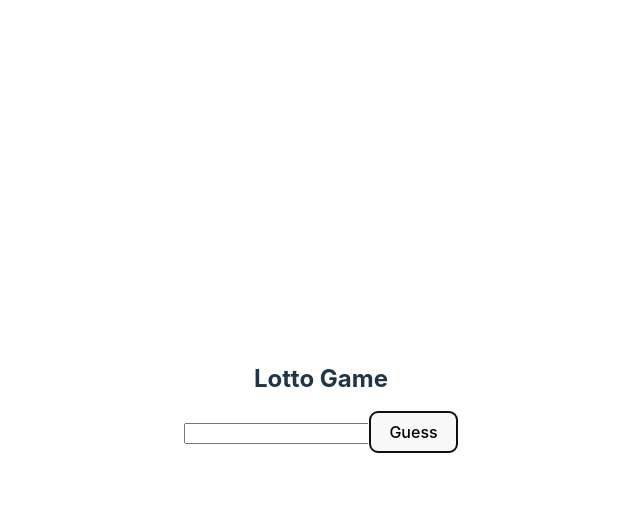
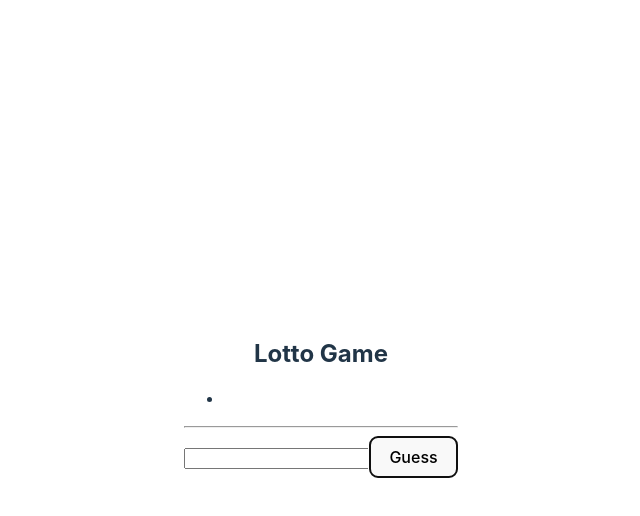
Before and after one commit to JustinScottJenecke/react-practice-micro-projects, a React (Vite) app in the folder react-hooks/: page / in a window 1280 px wide. Both pictures are taken after a click on the button "Guess". Shown: the top 516 px of the page, without its empty margins (319-959 px from the left). Built offline with nearby package versions, Linux system fonts and the light colour scheme.

Commit message:
includes render to map and appends guesses to array

```diff
--- a/react-hooks/src/components/3-Lotto-Game.jsx
+++ b/react-hooks/src/components/3-Lotto-Game.jsx
@@ -16,8 +16,7 @@ const LottoGame = () => {
     const guessClickHandler = (e) => {
         const guess = document.querySelector('#guess')
         // console.log(guess.value)
-
-        return guess.value
+        appendGuess(guess.value)
     }
 
     useEffect( () => {
@@ -33,16 +32,19 @@ const LottoGame = () => {
                 <ul>
                     {
                         guesses.map( guess => {
-                            <li>
-                                {guess}
-                            </li>
+                            return (
+                                <li>
+                                    {guess}
+                                </li>
+                            )
                         })
                     }
                 </ul>
             </div>
+            <hr />
             <div>
                 <input type="number" name="guess" id="guess"/>
-                <button onClick={guessClickHandler}>Guess</button>
+                <button onClick={ (e) => guessClickHandler(e)}>Guess</button>
             </div>
         </section>
     )
```
